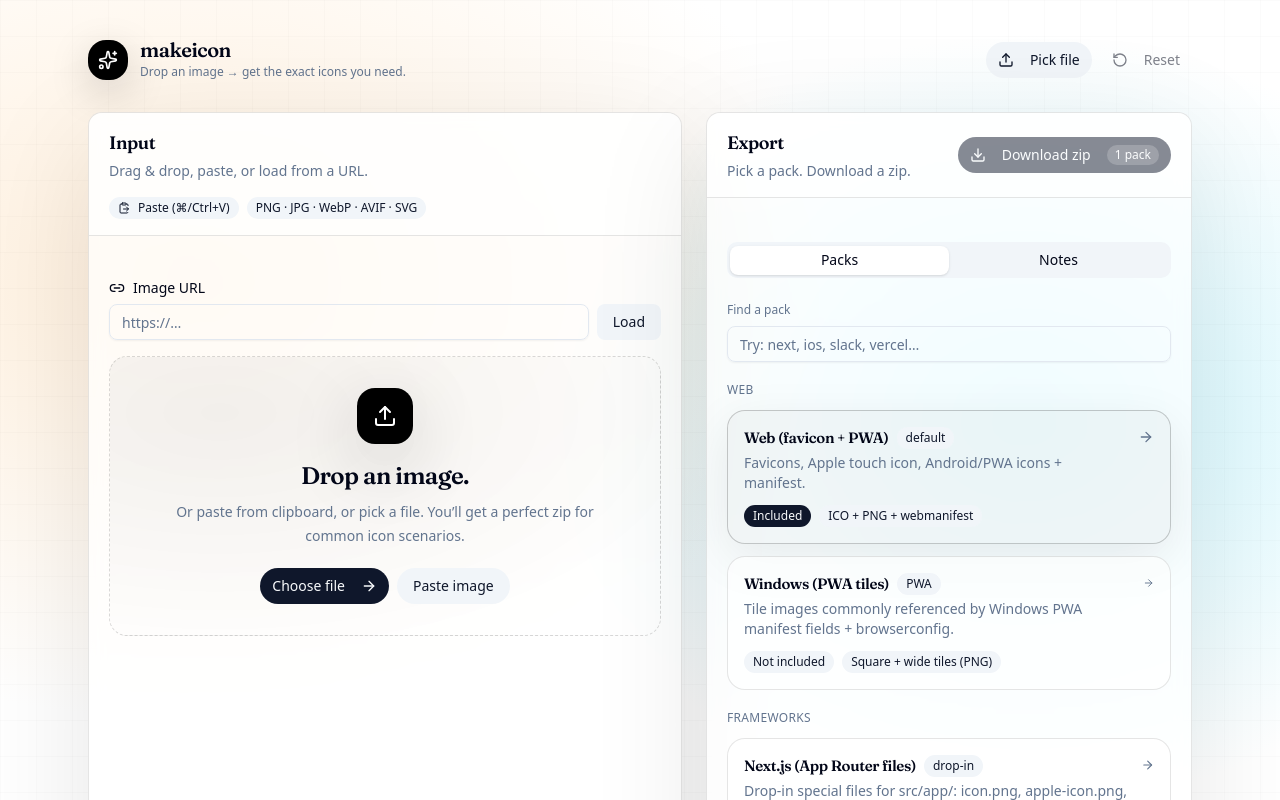
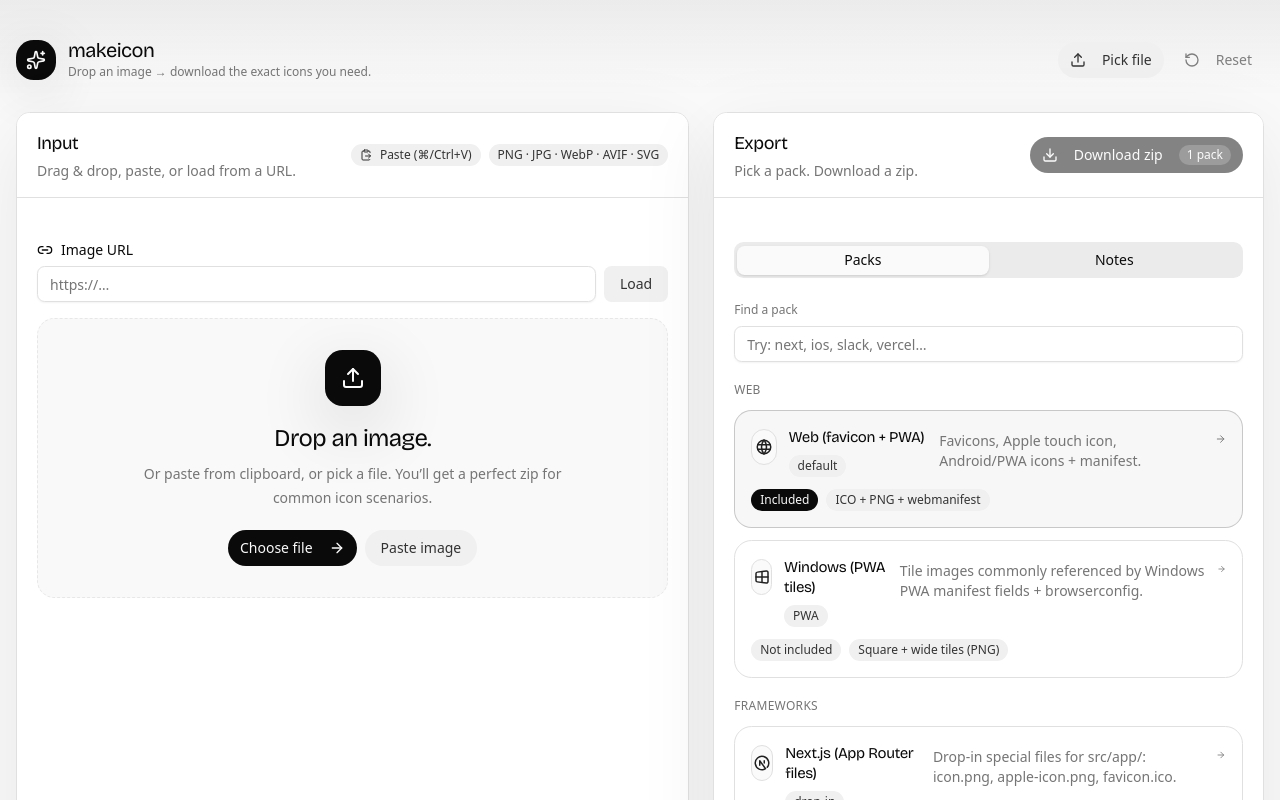
Before and after one commit to danielgwilson/makeicon, a Next.js app: page / in a window 1280 px wide. Shown: the top 800 px of the page. Built offline with nearby package versions, Linux system fonts and the light colour scheme.

Commit message:
style: nobg-like UI and brand pack icons

```diff
--- a/package.json
+++ b/package.json
@@ -22,6 +22,7 @@
     "@radix-ui/react-separator": "^1.1.8",
     "@radix-ui/react-slot": "^1.2.4",
     "@radix-ui/react-tabs": "^1.1.13",
+    "@tabler/icons-react": "^3.36.1",
     "@vercel/analytics": "^1.6.1",
     "@vercel/speed-insights": "^1.3.1",
     "buffer": "^6.0.3",
--- a/src/app/globals.css
+++ b/src/app/globals.css
@@ -4,10 +4,28 @@
 @custom-variant dark (&:is(.dark *));
 
 @theme inline {
-  --color-background: var(--background);
-  --color-foreground: var(--foreground);
   --font-sans: var(--font-body);
   --font-mono: var(--font-code);
+  --font-display: var(--font-display);
+  --color-background: hsl(var(--background));
+  --color-foreground: hsl(var(--foreground));
+  --color-card: hsl(var(--card));
+  --color-card-foreground: hsl(var(--card-foreground));
+  --color-popover: hsl(var(--popover));
+  --color-popover-foreground: hsl(var(--popover-foreground));
+  --color-primary: hsl(var(--primary));
+  --color-primary-foreground: hsl(var(--primary-foreground));
+  --color-secondary: hsl(var(--secondary));
+  --color-secondary-foreground: hsl(var(--secondary-foreground));
+  --color-muted: hsl(var(--muted));
+  --color-muted-foreground: hsl(var(--muted-foreground));
+  --color-accent: hsl(var(--accent));
+  --color-accent-foreground: hsl(var(--accent-foreground));
+  --color-destructive: hsl(var(--destructive));
+  --color-destructive-foreground: hsl(var(--destructive-foreground));
+  --color-border: hsl(var(--border));
+  --color-input: hsl(var(--input));
+  --color-ring: hsl(var(--ring));
   --color-sidebar-ring: var(--sidebar-ring);
   --color-sidebar-border: var(--sidebar-border);
   --color-sidebar-accent-foreground: var(--sidebar-accent-foreground);
@@ -21,22 +39,6 @@
   --color-chart-3: var(--chart-3);
   --color-chart-2: var(--chart-2);
   --color-chart-1: var(--chart-1);
-  --color-ring: var(--ring);
-  --color-input: var(--input);
-  --color-border: var(--border);
-  --color-destructive: var(--destructive);
-  --color-accent-foreground: var(--accent-foreground);
-  --color-accent: var(--accent);
-  --color-muted-foreground: var(--muted-foreground);
-  --color-muted: var(--muted);
-  --color-secondary-foreground: var(--secondary-foreground);
-  --color-secondary: var(--secondary);
-  --color-primary-foreground: var(--primary-foreground);
-  --color-primary: var(--primary);
-  --color-popover-foreground: var(--popover-foreground);
-  --color-popover: var(--popover);
-  --color-card-foreground: var(--card-foreground);
-  --color-card: var(--card);
   --radius-sm: calc(var(--radius) - 4px);
   --radius-md: calc(var(--radius) - 2px);
   --radius-lg: var(--radius);
@@ -47,79 +49,132 @@
 }
 
 :root {
-  --radius: 0.625rem;
-  --background: oklch(1 0 0);
-  --foreground: oklch(0.129 0.042 264.695);
-  --card: oklch(1 0 0);
-  --card-foreground: oklch(0.129 0.042 264.695);
-  --popover: oklch(1 0 0);
-  --popover-foreground: oklch(0.129 0.042 264.695);
-  --primary: oklch(0.208 0.042 265.755);
-  --primary-foreground: oklch(0.984 0.003 247.858);
-  --secondary: oklch(0.968 0.007 247.896);
-  --secondary-foreground: oklch(0.208 0.042 265.755);
-  --muted: oklch(0.968 0.007 247.896);
-  --muted-foreground: oklch(0.554 0.046 257.417);
-  --accent: oklch(0.968 0.007 247.896);
-  --accent-foreground: oklch(0.208 0.042 265.755);
-  --destructive: oklch(0.577 0.245 27.325);
-  --border: oklch(0.929 0.013 255.508);
-  --input: oklch(0.929 0.013 255.508);
-  --ring: oklch(0.704 0.04 256.788);
-  --chart-1: oklch(0.646 0.222 41.116);
-  --chart-2: oklch(0.6 0.118 184.704);
-  --chart-3: oklch(0.398 0.07 227.392);
-  --chart-4: oklch(0.828 0.189 84.429);
-  --chart-5: oklch(0.769 0.188 70.08);
-  --sidebar: oklch(0.984 0.003 247.858);
-  --sidebar-foreground: oklch(0.129 0.042 264.695);
-  --sidebar-primary: oklch(0.208 0.042 265.755);
-  --sidebar-primary-foreground: oklch(0.984 0.003 247.858);
-  --sidebar-accent: oklch(0.968 0.007 247.896);
-  --sidebar-accent-foreground: oklch(0.208 0.042 265.755);
-  --sidebar-border: oklch(0.929 0.013 255.508);
-  --sidebar-ring: oklch(0.704 0.04 256.788);
+  --viewport-height: 100vh;
+  --radius: 0.6rem;
+
+  --background: 0 0% 98%;
+  --foreground: 0 0% 4%;
+
+  --card: 0 0% 100%;
+  --card-foreground: 0 0% 4%;
+
+  --popover: 0 0% 100%;
+  --popover-foreground: 0 0% 4%;
+
+  --primary: 0 0% 4%;
+  --primary-foreground: 0 0% 98%;
+
+  --secondary: 0 0% 94%;
+  --secondary-foreground: 0 0% 20%;
+
+  --muted: 0 0% 92%;
+  --muted-foreground: 0 0% 46%;
+
+  --accent: 0 0% 4%;
+  --accent-foreground: 0 0% 98%;
+
+  --destructive: 0 84% 60%;
+  --destructive-foreground: 0 0% 98%;
+
+  --border: 0 0% 88%;
+  --input: 0 0% 88%;
+  --ring: 0 0% 4%;
 }
 
 .dark {
-  --background: oklch(0.129 0.042 264.695);
-  --foreground: oklch(0.984 0.003 247.858);
-  --card: oklch(0.208 0.042 265.755);
-  --card-foreground: oklch(0.984 0.003 247.858);
-  --popover: oklch(0.208 0.042 265.755);
-  --popover-foreground: oklch(0.984 0.003 247.858);
-  --primary: oklch(0.929 0.013 255.508);
-  --primary-foreground: oklch(0.208 0.042 265.755);
-  --secondary: oklch(0.279 0.041 260.031);
-  --secondary-foreground: oklch(0.984 0.003 247.858);
-  --muted: oklch(0.279 0.041 260.031);
-  --muted-foreground: oklch(0.704 0.04 256.788);
-  --accent: oklch(0.279 0.041 260.031);
-  --accent-foreground: oklch(0.984 0.003 247.858);
-  --destructive: oklch(0.704 0.191 22.216);
-  --border: oklch(1 0 0 / 10%);
-  --input: oklch(1 0 0 / 15%);
-  --ring: oklch(0.551 0.027 264.364);
-  --chart-1: oklch(0.488 0.243 264.376);
-  --chart-2: oklch(0.696 0.17 162.48);
-  --chart-3: oklch(0.769 0.188 70.08);
-  --chart-4: oklch(0.627 0.265 303.9);
-  --chart-5: oklch(0.645 0.246 16.439);
-  --sidebar: oklch(0.208 0.042 265.755);
-  --sidebar-foreground: oklch(0.984 0.003 247.858);
-  --sidebar-primary: oklch(0.488 0.243 264.376);
-  --sidebar-primary-foreground: oklch(0.984 0.003 247.858);
-  --sidebar-accent: oklch(0.279 0.041 260.031);
-  --sidebar-accent-foreground: oklch(0.984 0.003 247.858);
-  --sidebar-border: oklch(1 0 0 / 10%);
-  --sidebar-ring: oklch(0.551 0.027 264.364);
+  --background: 0 0% 4%;
+  --foreground: 0 0% 96%;
+
+  --card: 0 0% 8%;
+  --card-foreground: 0 0% 96%;
+
+  --popover: 0 0% 8%;
+  --popover-foreground: 0 0% 96%;
+
+  --primary: 0 0% 96%;
+  --primary-foreground: 0 0% 4%;
+
+  --secondary: 0 0% 14%;
+  --secondary-foreground: 0 0% 80%;
+
+  --muted: 0 0% 14%;
+  --muted-foreground: 0 0% 55%;
+
+  --accent: 0 0% 96%;
+  --accent-foreground: 0 0% 4%;
+
+  --destructive: 0 62% 50%;
+  --destructive-foreground: 0 0% 98%;
+
+  --border: 0 0% 18%;
+  --input: 0 0% 18%;
+  --ring: 0 0% 96%;
 }
 
 @layer base {
+  .container {
+    margin-left: auto;
+    margin-right: auto;
+    padding-left: 1rem;
+    padding-right: 1rem;
+  }
+
+  @media (min-width: 640px) {
+    .container {
+      max-width: 640px;
+    }
+  }
+
+  @media (min-width: 768px) {
+    .container {
+      max-width: 768px;
+    }
+  }
+
+  @media (min-width: 1024px) {
+    .container {
+      max-width: 1024px;
+    }
+  }
+
+  @media (min-width: 1280px) {
+    .container {
+      max-width: 1280px;
+    }
+  }
+
+  @media (min-width: 1536px) {
+    .container {
+      max-width: 1536px;
+    }
+  }
+
   * {
     @apply border-border outline-ring/50;
   }
   body {
-    @apply bg-background text-foreground;
+    @apply bg-background text-foreground antialiased;
+    padding-left: env(safe-area-inset-left);
+    padding-right: env(safe-area-inset-right);
   }
 }
+
+::selection {
+  background: hsl(var(--foreground) / 0.15);
+  color: hsl(var(--foreground));
+}
+
+.bg-checkerboard {
+  background-color: hsl(var(--muted));
+  background-image:
+    linear-gradient(45deg, hsl(var(--background)) 25%, transparent 25%),
+    linear-gradient(-45deg, hsl(var(--background)) 25%, transparent 25%),
+    linear-gradient(45deg, transparent 75%, hsl(var(--background)) 75%),
+    linear-gradient(-45deg, transparent 75%, hsl(var(--background)) 75%);
+  background-size: 16px 16px;
+  background-position:
+    0 0,
+    0 8px,
+    8px -8px,
+    -8px 0px;
+}
--- a/src/app/layout.tsx
+++ b/src/app/layout.tsx
@@ -1,8 +1,13 @@
 import { Analytics } from "@vercel/analytics/react";
 import { SpeedInsights } from "@vercel/speed-insights/next";
 import type { Metadata } from "next";
-import { Fraunces, IBM_Plex_Mono, IBM_Plex_Sans } from "next/font/google";
+import {
+  Bricolage_Grotesque,
+  IBM_Plex_Mono,
+  IBM_Plex_Sans,
+} from "next/font/google";
 import "./globals.css";
+import { ThemeProvider } from "@/components/theme-provider";
 import { Toaster } from "@/components/ui/sonner";
 
 const sans = IBM_Plex_Sans({
@@ -17,10 +22,9 @@
   weight: ["400", "500", "600"],
 });
 
-const display = Fraunces({
+const display = Bricolage_Grotesque({
   variable: "--font-display",
   subsets: ["latin"],
-  weight: ["600", "700", "800", "900"],
 });
 
 export const metadata: Metadata = {
@@ -40,8 +44,10 @@
       <body
         className={`${sans.variable} ${mono.variable} ${display.variable} antialiased`}
       >
-        {children}
-        <Toaster richColors />
+        <ThemeProvider attribute="class" defaultTheme="system" enableSystem>
+          {children}
+          <Toaster richColors position="top-center" />
+        </ThemeProvider>
         <Analytics />
         <SpeedInsights />
       </body>
--- a/src/components/makeicon/icon-lab.tsx
+++ b/src/components/makeicon/icon-lab.tsx
@@ -8,6 +8,7 @@
   ClipboardPaste,
   Download,
   Link2,
+  Loader2,
   RotateCcw,
   Sparkles,
   Upload,
@@ -22,6 +23,7 @@
   useState,
 } from "react";
 import { toast } from "sonner";
+import { PackIcon } from "@/components/makeicon/pack-icon";
 import { Badge } from "@/components/ui/badge";
 import { Button } from "@/components/ui/button";
 import { Card } from "@/components/ui/card";
@@ -256,7 +258,10 @@
 function packTitle(pack: MakeIconPackSpec) {
   return (
     <div className="flex items-start justify-between gap-3">
-      <div className="min-w-0">
+      <div className="flex min-w-0 items-start gap-3">
+        <div className="mt-0.5 grid size-9 place-items-center rounded-xl border border-border bg-background text-foreground transition group-hover:scale-[1.03] group-hover:bg-background/80">
+          <PackIcon packId={pack.id} className="opacity-90" />
+        </div>
         <div className="flex flex-wrap items-center gap-2">
           <div className="font-[family-name:var(--font-display)] text-[15px] leading-5 tracking-tight text-foreground">
             {pack.name}
@@ -271,7 +276,7 @@
           {pack.summary}
         </div>
       </div>
-      <ArrowRight className="mt-0.5 size-4 text-muted-foreground" />
+      <ArrowRight className="mt-1 size-4 text-muted-foreground transition group-hover:translate-x-0.5 group-hover:text-foreground/80" />
     </div>
   );
 }
@@ -279,9 +284,11 @@
 export function IconLab() {
   const id = useId();
   const fileInputRef = useRef<HTMLInputElement | null>(null);
+  const dragDepthRef = useRef(0);
 
   const [source, setSource] = useState<LoadedSource | null>(null);
   const [isLoading, setIsLoading] = useState(false);
+  const [isDragging, setIsDragging] = useState(false);
 
   const [fit, setFit] = useState<FitMode>("contain");
   const [paddingRatio, setPaddingRatio] = useState(0.08);
@@ -421,11 +428,25 @@
     async (event: React.DragEvent) => {
       event.preventDefault();
       event.stopPropagation();
+      dragDepthRef.current = 0;
+      setIsDragging(false);
       const files = event.dataTransfer.files;
       if (files?.length) await onFiles(files);
     },
     [onFiles],
   );
+
+  const onDragEnterRoot = useCallback((event: React.DragEvent) => {
+    event.preventDefault();
+    dragDepthRef.current += 1;
+    setIsDragging(true);
+  }, []);
+
+  const onDragLeaveRoot = useCallback((event: React.DragEvent) => {
+    event.preventDefault();
+    dragDepthRef.current = Math.max(0, dragDepthRef.current - 1);
+    if (dragDepthRef.current === 0) setIsDragging(false);
+  }, []);
 
   const onPaste = useCallback(
     async (event: ClipboardEvent) => {
@@ -553,18 +574,17 @@
       role="application"
       aria-label="MakeIcon"
       tabIndex={-1}
-      className={cn(
-        "min-h-screen bg-[radial-gradient(1200px_800px_at_15%_10%,hsl(33_100%_93%),transparent_55%),radial-gradient(900px_700px_at_80%_15%,hsl(190_95%_90%),transparent_55%),radial-gradient(900px_700px_at_50%_90%,hsl(270_90%_96%),transparent_55%)]",
-        "text-foreground",
-      )}
+      className="min-h-[var(--viewport-height)] bg-background text-foreground"
       onDragOver={(e) => e.preventDefault()}
+      onDragEnter={onDragEnterRoot}
+      onDragLeave={onDragLeaveRoot}
       onDrop={onDrop}
     >
-      <div className="pointer-events-none fixed inset-0 opacity-[0.18] [background-image:linear-gradient(to_right,rgba(0,0,0,0.09)_1px,transparent_1px),linear-gradient(to_bottom,rgba(0,0,0,0.09)_1px,transparent_1px)] [background-size:36px_36px]" />
+      <div className="pointer-events-none fixed inset-x-0 top-0 h-24 bg-gradient-to-b from-foreground/[0.06] to-transparent" />
 
-      <header className="relative mx-auto flex w-full max-w-6xl items-center justify-between px-6 pt-10 pb-8">
+      <header className="container relative flex items-center justify-between pt-10 pb-8">
         <div className="flex items-center gap-3">
-          <div className="grid size-10 place-items-center rounded-2xl bg-black text-white shadow-[0_12px_40px_rgba(0,0,0,0.18)]">
+          <div className="grid size-10 place-items-center rounded-2xl bg-foreground text-background shadow-[0_14px_60px_hsl(var(--foreground)/0.16)]">
             <Sparkles className="size-5" />
           </div>
           <div className="leading-none">
@@ -572,7 +592,7 @@
               makeicon
             </div>
             <div className="mt-1 text-xs text-muted-foreground">
-              Drop an image → get the exact icons you need.
+              Drop an image → download the exact icons you need.
             </div>
           </div>
         </div>
@@ -598,10 +618,10 @@
         </div>
       </header>
 
-      <main className="relative mx-auto w-full max-w-6xl px-6 pb-24">
+      <main className="container relative pb-24">
         <div className="grid gap-6 lg:grid-cols-[1.1fr_0.9fr]">
-          <Card className="overflow-hidden border-black/10 bg-white/70 p-0 shadow-[0_30px_120px_rgba(0,0,0,0.10)] backdrop-blur">
-            <div className="border-b border-black/10 bg-white/60 px-5 py-4">
+          <Card className="overflow-hidden border-border bg-card p-0 shadow-[0_20px_80px_hsl(var(--foreground)/0.08)] motion-safe:animate-in motion-safe:fade-in motion-safe:slide-in-from-bottom-2 motion-safe:duration-500">
+            <div className="border-b border-border bg-card px-5 py-4">
               <div className="flex flex-wrap items-center justify-between gap-4">
                 <div className="min-w-0">
                   <div className="font-[family-name:var(--font-display)] text-lg tracking-tight">
@@ -668,13 +688,16 @@
                   <div
                     className={cn(
                       "group relative grid min-h-[280px] place-items-center overflow-hidden rounded-2xl border border-dashed",
-                      "border-black/15 bg-[radial-gradient(700px_350px_at_20%_20%,rgba(0,0,0,0.05),transparent_70%)]",
-                      "shadow-inner shadow-black/5",
+                      "border-border/70 bg-muted/30 transition",
+                      isDragging
+                        ? "border-foreground/40 bg-muted/50 shadow-[0_0_0_6px_hsl(var(--foreground)/0.05)]"
+                        : "hover:border-foreground/25",
+                      "shadow-inner shadow-foreground/5",
                     )}
                   >
                     {!source ? (
                       <div className="mx-auto flex max-w-lg flex-col items-center px-8 text-center">
-                        <div className="mb-4 grid size-14 place-items-center rounded-2xl bg-black text-white shadow-[0_20px_70px_rgba(0,0,0,0.18)]">
+                        <div className="mb-4 grid size-14 place-items-center rounded-2xl bg-foreground text-background shadow-[0_20px_70px_hsl(var(--foreground)/0.16)] transition group-hover:scale-[1.03]">
                           <Upload className="size-6" />
                         </div>
                         <div className="font-[family-name:var(--font-display)] text-2xl tracking-tight">
@@ -690,6 +713,9 @@
                             disabled={isLoading}
                             className="rounded-full"
                           >
+                            {isLoading ? (
+                              <Loader2 className="mr-2 size-4 animate-spin" />
+                            ) : null}
                             Choose file
                             <ArrowRight className="ml-2 size-4" />
                           </Button>
@@ -706,8 +732,7 @@
                     ) : (
                       <div className="relative w-full">
                         <div className="grid gap-4 p-4 sm:grid-cols-[1fr_220px] sm:items-start">
-                          <div className="relative overflow-hidden rounded-xl border border-black/10 bg-white">
-                            <div className="absolute inset-0 [background-image:linear-gradient(45deg,rgba(0,0,0,0.05)_25%,transparent_25%,transparent_50%,rgba(0,0,0,0.05)_50%,rgba(0,0,0,0.05)_75%,transparent_75%,transparent)] [background-size:18px_18px] opacity-60" />
+                          <div className="bg-checkerboard relative overflow-hidden rounded-xl border border-border">
                             <div className="relative flex items-center justify-center p-4">
                               <Image
                                 src={source.objectUrl}
@@ -721,7 +746,7 @@
                             </div>
                           </div>
 
-                          <div className="grid gap-3 rounded-xl border border-black/10 bg-white/70 p-3">
+                          <div className="grid gap-3 rounded-xl border border-border bg-card p-3">
                             <div className="text-xs font-medium text-muted-foreground">
                               Framing
                             </div>
@@ -765,7 +790,7 @@
                                   onChange={(e) =>
                                     setPaddingRatio(Number(e.target.value))
                                   }
-                                  className="w-full accent-black"
+                                  className="w-full accent-foreground"
                                 />
                               </div>
                               <div className="grid gap-1.5">
@@ -796,8 +821,8 @@
             </div>
           </Card>
 
-          <Card className="overflow-hidden border-black/10 bg-white/70 p-0 shadow-[0_30px_120px_rgba(0,0,0,0.10)] backdrop-blur">
-            <div className="border-b border-black/10 bg-white/60 px-5 py-4">
+          <Card className="overflow-hidden border-border bg-card p-0 shadow-[0_20px_80px_hsl(var(--foreground)/0.08)] motion-safe:animate-in motion-safe:fade-in motion-safe:slide-in-from-bottom-2 motion-safe:duration-500 motion-safe:delay-150">
+            <div className="border-b border-border bg-card px-5 py-4">
               <div className="flex items-center justify-between gap-3">
                 <div className="min-w-0">
                   <div className="font-[family-name:var(--font-display)] text-lg tracking-tight">
@@ -826,7 +851,7 @@
 
             <div className="p-5">
               {source ? (
-                <div className="mb-5 grid gap-2 rounded-2xl border border-black/10 bg-white/60 p-4">
+                <div className="mb-5 grid gap-2 rounded-2xl border border-border bg-muted/30 p-4">
                   <div className="flex items-center justify-between gap-3">
                     <div className="text-xs font-medium uppercase tracking-wide text-muted-foreground">
                       Included
@@ -889,10 +914,11 @@
                                 key={pack.id}
                                 type="button"
                                 className={cn(
-                                  "w-full rounded-2xl border p-4 text-left transition",
+                                  "group w-full rounded-2xl border p-4 text-left transition",
+                                  "hover:-translate-y-0.5 hover:shadow-[0_18px_70px_hsl(var(--foreground)/0.10)] active:translate-y-0",
                                   isOn
-                                    ? "border-black/20 bg-black/[0.03] shadow-[0_14px_50px_rgba(0,0,0,0.08)]"
-                                    : "border-black/10 bg-white/60 hover:border-black/18 hover:bg-white/80",
+                                    ? "border-foreground/20 bg-foreground/[0.03]"
+                                    : "border-border bg-card hover:border-foreground/18",
                                 )}
                                 onClick={() =>
                                   setSelected((prev) => ({
@@ -933,8 +959,8 @@
                       </div>
                       <div className="mt-1">
                         Exports are generated locally in your browser (no
-                        upload). If a URL is CORS-protected, download the image
-                        and drop it instead.
+                        upload). URL imports try a direct fetch first, then fall
+                        back to a safe proxy if CORS blocks it.
                       </div>
                     </div>
                     <div>
@@ -963,14 +989,17 @@
           </Card>
         </div>
 
-        <footer className="mt-14 flex flex-col items-start justify-between gap-3 border-t border-black/10 pt-8 text-sm text-muted-foreground md:flex-row md:items-center">
+        <footer className="mt-14 flex flex-col items-start justify-between gap-3 border-t border-border pt-8 text-sm text-muted-foreground md:flex-row md:items-center">
           <div>
             <span className="font-medium text-foreground">makeicon.dev</span> —
             fast, picky, and designed for real deployment oddities.
+            <div className="mt-1 text-xs">
+              Logos are trademarks of their respective owners.
+            </div>
           </div>
           <div className="flex items-center gap-4">
             <a
-              className="underline decoration-black/20 underline-offset-4 hover:text-foreground"
+              className="underline decoration-border underline-offset-4 hover:text-foreground"
               href="https://github.com/danielgwilson/makeicon"
               target="_blank"
               rel="noreferrer"
@@ -978,7 +1007,7 @@
               GitHub
             </a>
             <a
-              className="underline decoration-black/20 underline-offset-4 hover:text-foreground"
+              className="underline decoration-border underline-offset-4 hover:text-foreground"
               href="https://vercel.com/dgwto/makeicon"
               target="_blank"
               rel="noreferrer"
--- /dev/null
+++ b/src/components/makeicon/pack-icon.tsx
@@ -0,0 +1,57 @@
+"use client";
+
+import {
+  IconApps,
+  IconBrandAndroid,
+  IconBrandApple,
+  IconBrandChrome,
+  IconBrandDiscord,
+  IconBrandFigma,
+  IconBrandFirefox,
+  IconBrandGithub,
+  IconBrandNextjs,
+  IconBrandNotion,
+  IconBrandSlack,
+  IconBrandVercel,
+  IconBrandVscode,
+  IconBrandWindows,
+  IconWorld,
+} from "@tabler/icons-react";
+import type { ComponentProps, ReactNode } from "react";
+import type { MakeIconPackId } from "@/lib/makeicon/packs";
+
+type TablerIcon = (
+  props: ComponentProps<"svg"> & { size?: number },
+) => ReactNode;
+
+const PACK_ICON: Record<MakeIconPackId, TablerIcon> = {
+  web_favicon_pwa: IconWorld,
+  nextjs_app_router: IconBrandNextjs,
+  chrome_extension: IconBrandChrome,
+  firefox_addon: IconBrandFirefox,
+  vscode_extension: IconBrandVscode,
+
+  slack_emoji: IconBrandSlack,
+  discord_emoji: IconBrandDiscord,
+
+  ios_app_iconset: IconBrandApple,
+  android_app_icons: IconBrandAndroid,
+  windows_tiles: IconBrandWindows,
+
+  vercel_integration: IconBrandVercel,
+  github_social_preview: IconBrandGithub,
+
+  notion_icon: IconBrandNotion,
+  figma_widget: IconBrandFigma,
+};
+
+export function PackIcon({
+  packId,
+  className,
+}: {
+  packId: MakeIconPackId;
+  className?: string;
+}) {
+  const Icon = PACK_ICON[packId] ?? IconApps;
+  return <Icon className={className} size={18} />;
+}
--- /dev/null
+++ b/src/components/theme-provider.tsx
@@ -0,0 +1,10 @@
+"use client";
+
+import { ThemeProvider as NextThemesProvider } from "next-themes";
+
+export function ThemeProvider({
+  children,
+  ...props
+}: React.ComponentProps<typeof NextThemesProvider>) {
+  return <NextThemesProvider {...props}>{children}</NextThemesProvider>;
+}
```
Also changed, not shown: 2 other files (tests, documents, lock files or other folders).
